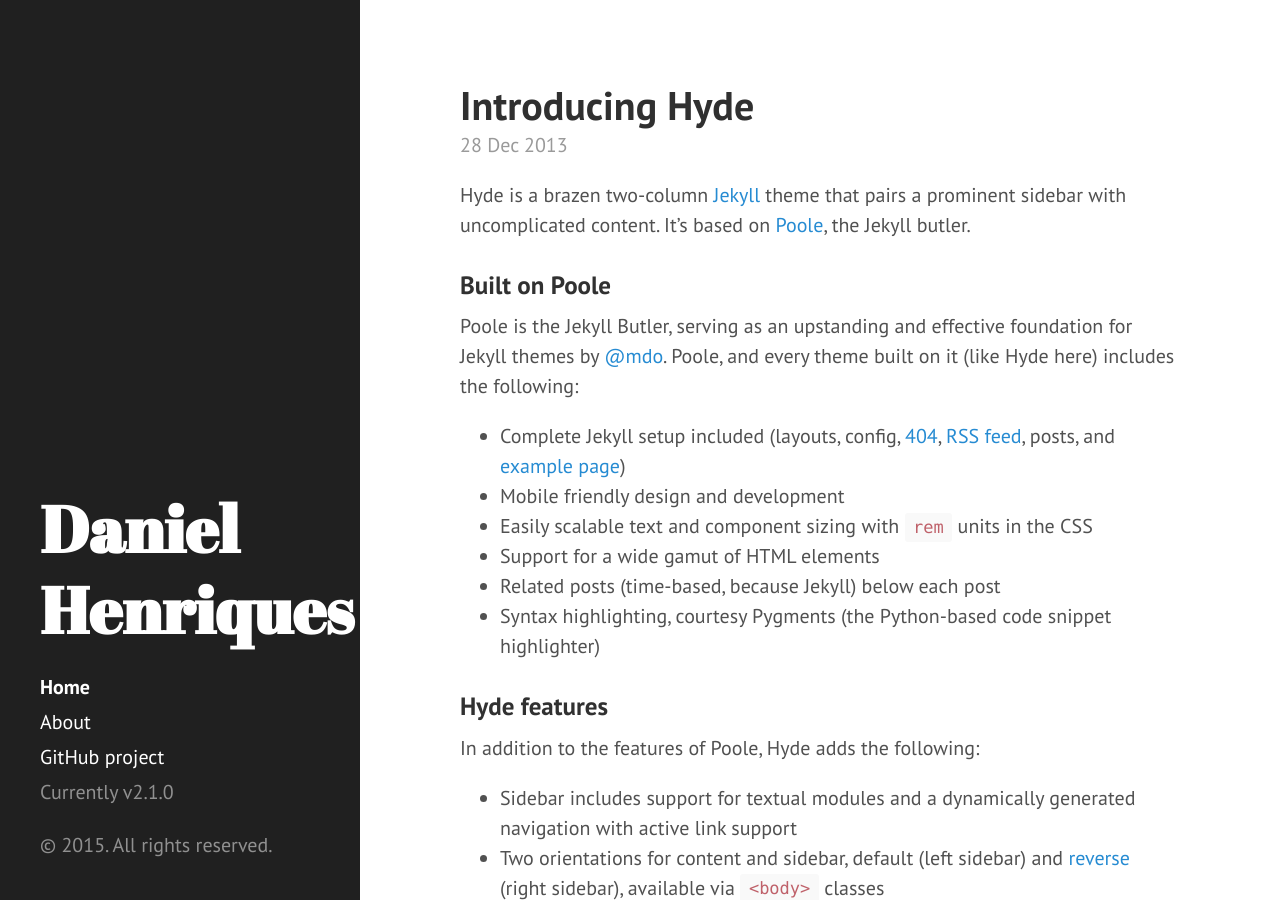
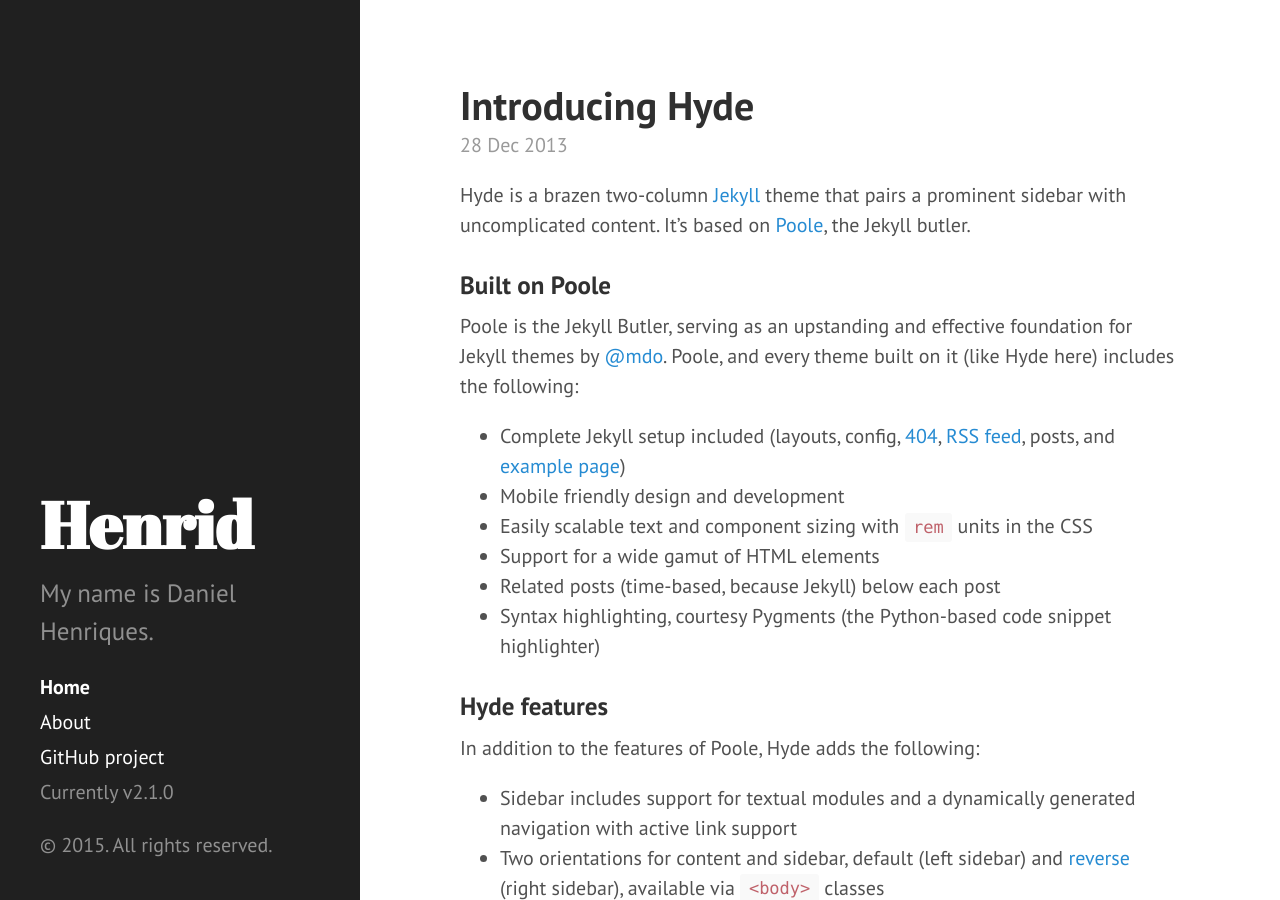
Before and after one commit to henrid/henrid.github.io, a Jekyll site: the page built from index.html, in a window 1280 px wide and 900 px high. Built offline with Jekyll 4.4.1, drawn with Linux system fonts in a browser that asks for light colours; Markdown is read by kramdown in place of the engine named in the settings; the list of posts is cut into pages by our own code.

Commit message:
Config & ignore

```diff
--- a/_config.yml
+++ b/_config.yml
@@ -7,9 +7,9 @@
 relative_permalinks: true
 
 # Setup
-title: 'Daniel Henriques'
+title: 'Henrid'
 tagline: 'Software Developer'
-description: ''
+description: 'My name is Daniel Henriques.'
 url: 'http://henrid.com'
 baseurl: '/'
 
@@ -23,4 +23,4 @@
 version:          2.1.0
 
 github:
-  repo:           https://github.com/henrid/henrid.github.io
+  repo:           https://github.com/henrid/
```
Also changed, not shown: 2 other files.
